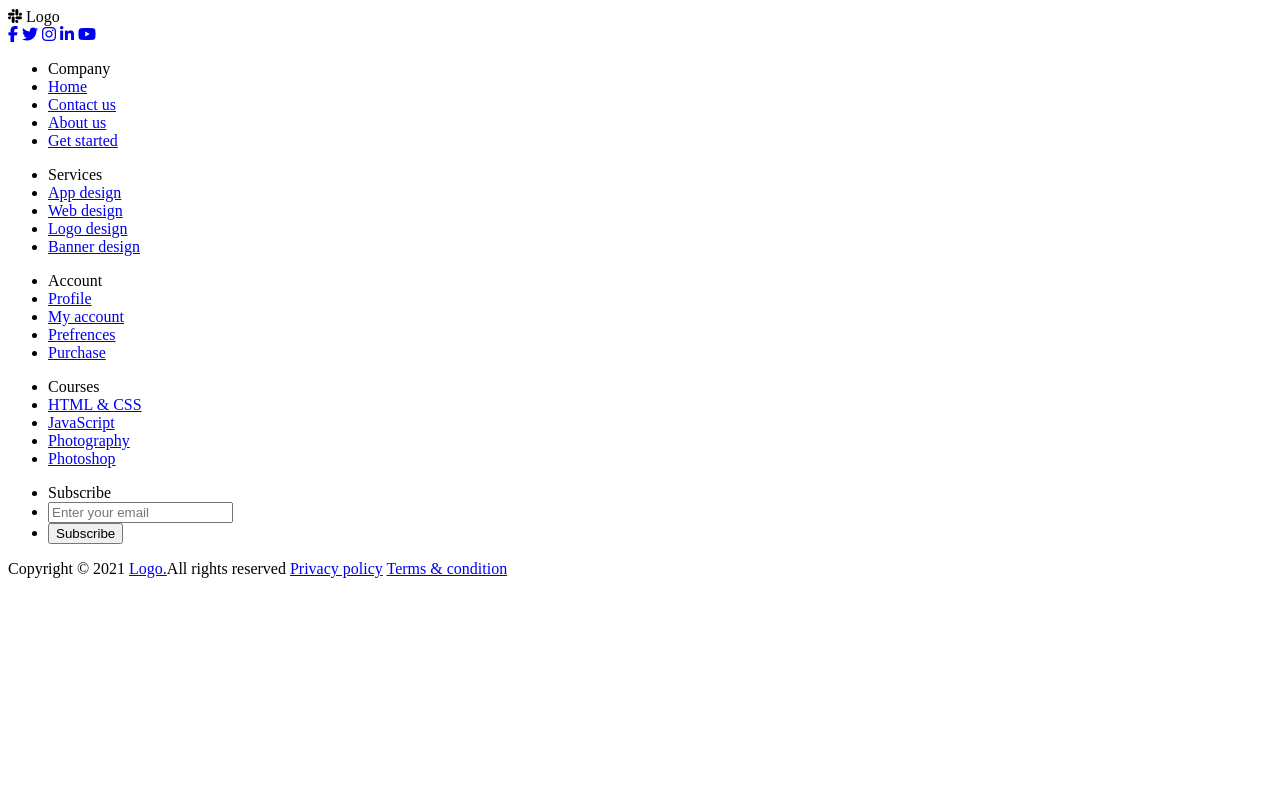
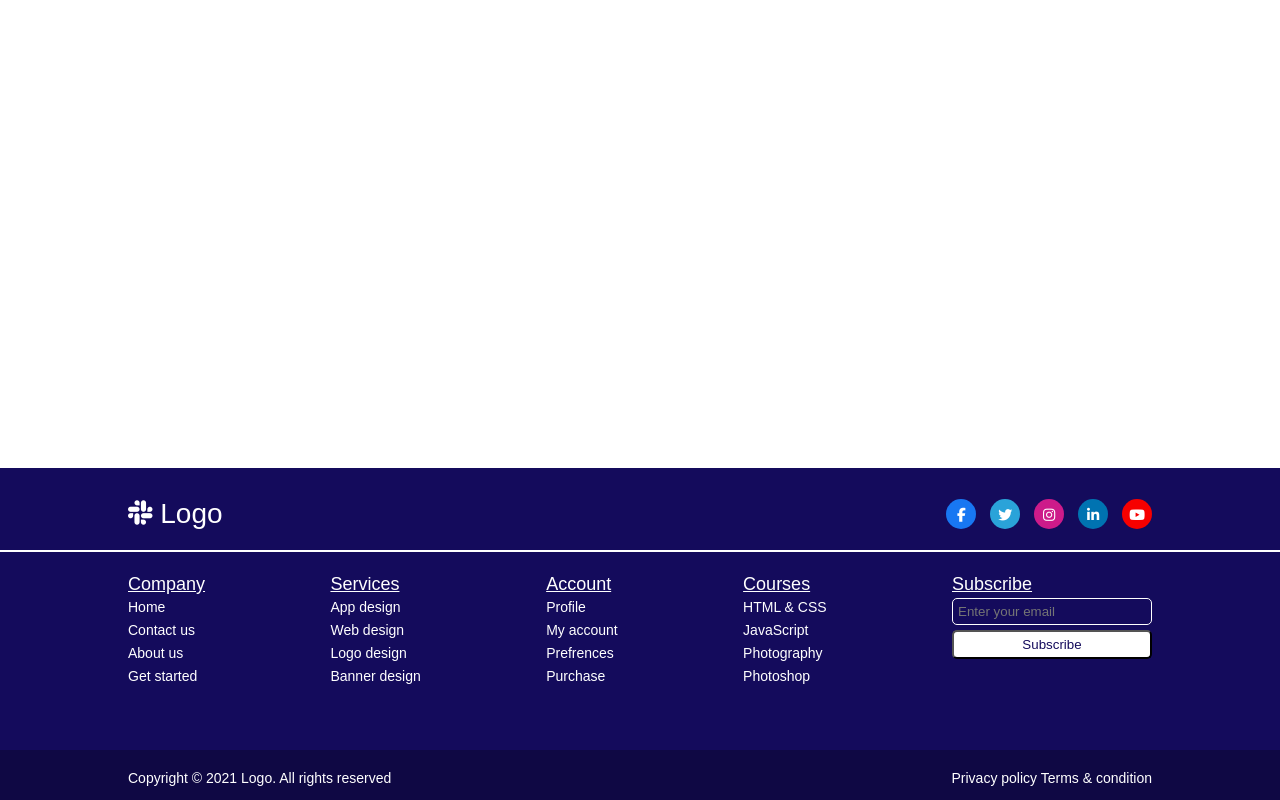
Before and after one commit to Torjuman/css-challenges-iNeuron-fsjs2022, a website: page Footer Section/Challenge_2/index.html in a window 1280 px wide. Drawn offline with Linux system fonts and the light colour scheme.

Commit message:
footer number 2 done

```diff
--- a/Footer Section/Challenge_2/index.html
+++ b/Footer Section/Challenge_2/index.html
@@ -27,6 +27,7 @@
             <a href="#"><i class="fab fa-youtube"></i></a>
           </div>
         </div>
+        <div class="divider"></div>
         <div class="link-boxes">
           <ul class="box">
             <li class="link_name">Company</li>
@@ -66,7 +67,7 @@
       <div class="bottom-details">
         <div class="bottom_text">
           <span class="copyright_text"
-            >Copyright © 2021 <a href="#">Logo.</a>All rights reserved</span
+            >Copyright © 2021 <a href="#">Logo.</a> All rights reserved</span
           >
           <span class="policy_terms">
             <a href="#">Privacy policy</a>
--- a/Footer Section/Challenge_2/style.css
+++ b/Footer Section/Challenge_2/style.css
@@ -0,0 +1,152 @@
+* {
+    margin: 0;
+    padding: 0;
+    outline: 0;
+    box-sizing: border-box;
+}
+
+body {
+    width: 100vw;
+    height: 100vh;
+    font-family: Arial, Helvetica, sans-serif;
+    font-size: 14px;
+}
+
+
+footer a {
+    text-decoration: none;
+    color: #ffffff;
+}
+
+footer ul li {
+    list-style: none;
+}
+
+.content {
+    width: 100%;
+    position: absolute;
+    bottom: 50px;
+    padding-top: 30px;
+    padding-left: 10%;
+    padding-right: 10%;
+    background-color: #140b5c;
+    color: #ffffff;
+}
+
+.top {
+    display: flex;
+    flex-direction: row;
+    justify-content: space-between;
+    align-items: center;
+    margin-bottom: 20px;
+}
+
+.logo-details {
+    font-size: 2em;
+}
+
+.logo_name {
+
+}
+
+.media-icons a {
+    width: 30px;
+    height: 30px;
+    margin-right: 10px;
+    padding-top: 8px;
+    display: inline-block;
+    text-align: center;
+    border-radius: 50%;
+}
+
+.media-icons a:nth-child(1) {
+    background-color: #1877f2;
+}
+
+.media-icons a:nth-child(2) {
+    background-color: #2aa3d9;
+}
+
+.media-icons a:nth-child(3) {
+    background-color: #cd1b8a;
+}
+
+.media-icons a:nth-child(4) {
+    background-color: #0073b1;
+}
+
+.media-icons a:nth-child(5) {
+    margin-right: 0px;
+    background-color: #f70000;
+}
+
+.divider {
+    width: 100%;
+    height: 2px;
+    background-color: #fff;
+    position: absolute;
+    left: 0%;
+}
+.link-boxes {
+    height: 200px;
+    display: flex;
+    flex-direction: row;
+    justify-content: space-between;
+}
+
+.box {
+    margin-top: 20px;
+    display: block;
+    line-height: 18px;
+}
+
+.box li {
+    margin: 5px 0px;
+}
+
+.link_name {
+    font-size: 18px;
+    text-decoration: underline;
+}
+
+.input-box [type="text"] {
+    width: 200px;
+    padding: 5px;
+    background-color: #140b5c;
+    border: 1px solid #ffffff;
+    border-radius: 5px;
+}
+
+.input-box [type="button"] {
+    width: 200px;
+    padding: 5px;
+    background-color: #ffffff;
+    color: #140b5c;
+    border-radius: 5px;
+}
+
+.bottom-details {
+    width: 100%;
+    height: 50px;
+    position: absolute;
+    bottom: 0px;
+    background-color: #0f0844;
+    color: #ffffff;
+}
+
+.bottom_text {
+    padding-top: 20px;
+    display: flex;
+    flex-direction: row;
+    justify-content: space-between;
+}
+
+.copyright_text {
+    position: relative;
+    left: 10%;
+}
+
+.policy_terms {
+    position: relative;
+    right: 10%;
+}
```
